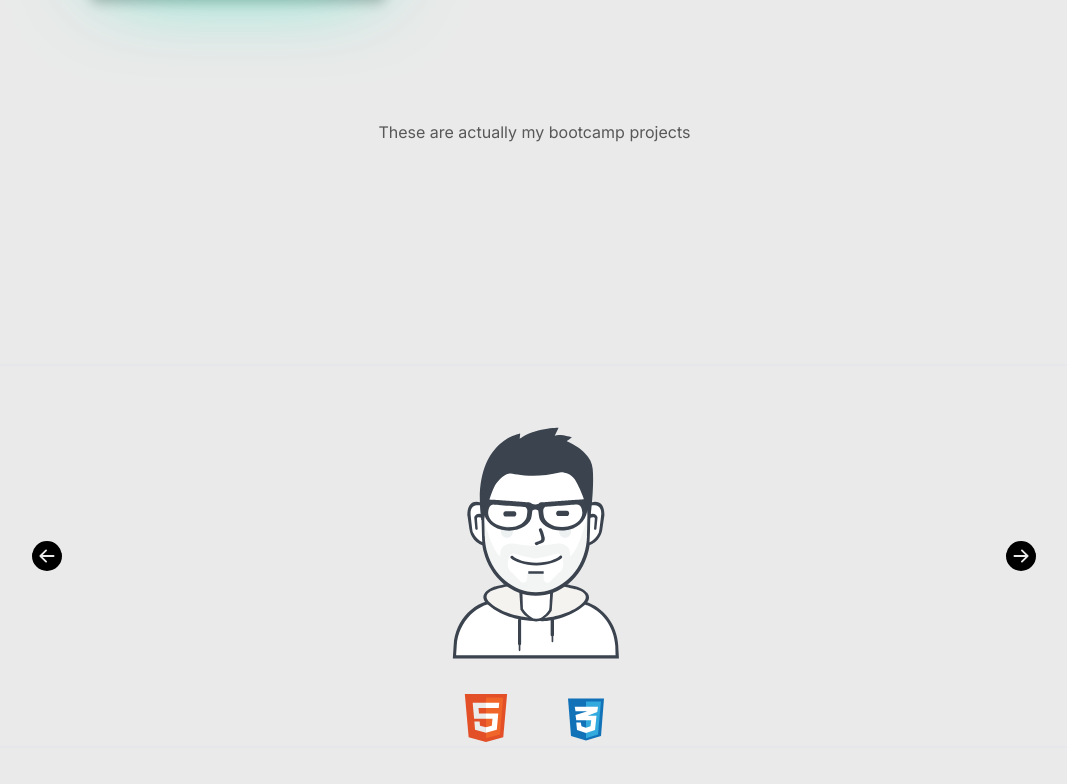
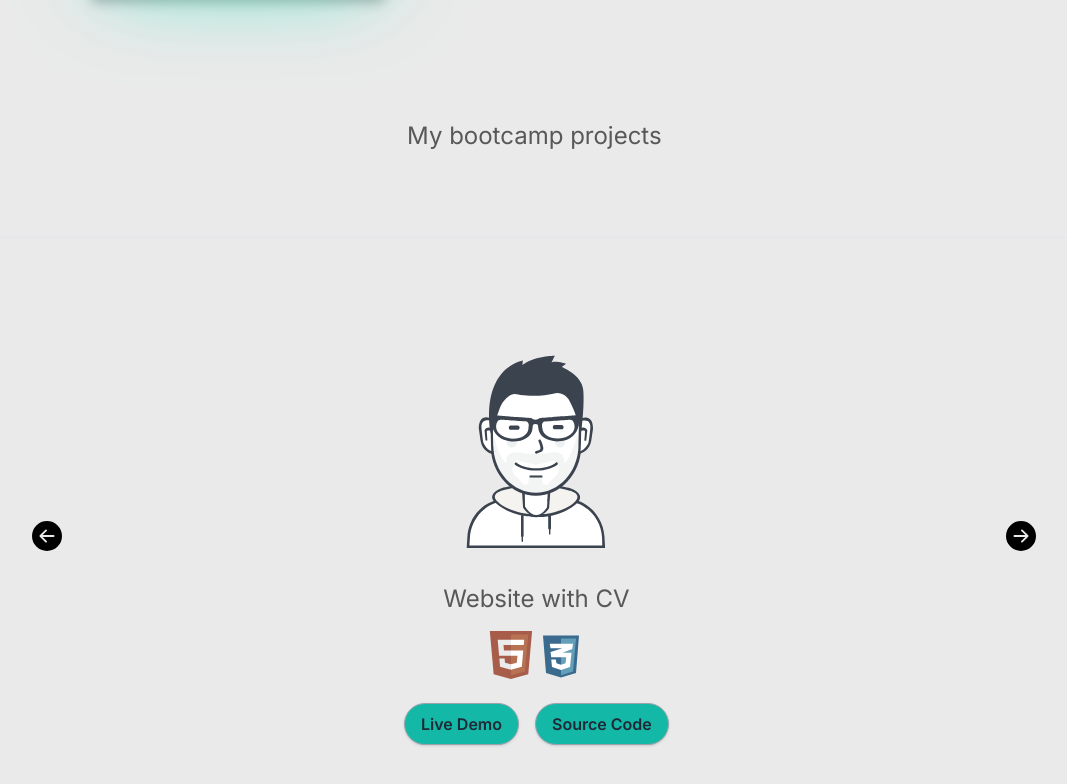
Before and after one commit to bLuEsKy140506/mywebsiteportfolio, a Next.js app: page / in a window 1280 px wide. Shown: the part 1480-2264 px from the top of the page, without its empty margins (176-1243 px from the left). Built offline with nearby package versions, Linux system fonts and the light colour scheme.

Commit message:
continuining code for project carousel---11.12.23

```diff
--- a/app/globals.css
+++ b/app/globals.css
@@ -92,7 +92,6 @@ body {
   flex-direction: column;
   align-items: center;
   justify-content: center;
-  gap: 3rem;
 }
 
 .project-icon-container {
--- a/app/page.jsx
+++ b/app/page.jsx
@@ -52,8 +52,8 @@ export default function Home() {
         </div>
       </section>
       <section id="projects">
-        <p>These are actually my bootcamp projects</p>
-        <div className="flex justify-center items-center w-[100%] m-auto">
+        <p className="text-center text-2xl">My bootcamp projects</p>
+        <div className="flex justify-center items-center w-[100%] m-auto h-3/4">
           <Carousel />
         </div>
         {/*
--- a/components/carousel.component.js
+++ b/components/carousel.component.js
@@ -47,37 +47,51 @@ export default function Carousel() {
   let slides = [
     {
       image: avatar2,
+      description: "Website with CV",
       href: "https://butlay-cv.vercel.app/",
+      gitHub: "https://github.com/bLuEsKy140506/Butlay-CV",
       tech: [html, css],
     },
     {
       image: jslogic,
+      description: "Practicing Logic using Javascript",
       href: "https://codesandbox.io/s/individual-project-assignment-2-nk7r3c?file=/src/index.mjs",
+      gitHub: "https://github.com/bLuEsKy140506/Javascript_logic_IPA2",
       tech: [js],
     },
     {
       image: newsblog,
+      description: "News Blog Website",
       href: "https://ipa-news-blog-butlay.vercel.app/",
+      gitHub: "https://github.com/bLuEsKy140506/IPA-NewsBlog-Butlay",
       tech: [html, css, sass, js],
     },
     {
       image: blogreact,
+      description: "Adaptive Blog Website",
       href: "https://ipa-react-news-blog-butlay.vercel.app/",
+      gitHub: "https://github.com/bLuEsKy140506/IPA-ReactNewsBlog-Butlay",
       tech: [html, css, js, react_icon],
     },
     {
       image: todolist,
+      description: "TodoList App",
       href: "https://todoappbyearl.vercel.app/",
+      gitHub: "https://github.com/bLuEsKy140506/IPA-ToDoApp-Butlay",
       tech: [html, css, js, react_icon, redux, api, materialUI],
     },
     {
       image: beer,
+      description: "Brewery Finder App",
       href: "https://brewery-finder-by-earl.vercel.app/",
+      gitHub: "https://github.com/bLuEsKy140506/IPA-Brewery-Finder-by-eArL",
       tech: [html, css, js, react_icon, redux, api, googleMap],
     },
     {
       image: onlineshop,
+      description: "Online Shop App",
       href: "https://onlineshopbyearl-bluesky140506.vercel.app/",
+      gitHub: "https://github.com/bLuEsKy140506/onlineShopbyeArL",
       tech: [
         html,
         css,
@@ -93,42 +107,55 @@ export default function Carousel() {
   ];
 
   return (
-    <div className="overflow-hidden relative border-solid border-2 z-0 w-auto h-96">
-      <div className="flex h-96 m-auto">
+    <div className="overflow-hidden relative border-solid border-2 w-auto h-full">
+      <div className="flex h-full m-auto">
         {slides.map((s) => (
           <div
             key={s.href}
             className="flex transition ease-out duration-80 justify-center items-center "
             style={{
               transform: `translateX(-${current * 100}%)`,
+              zIndex: "39",
             }}
           >
-            <Link
-              href={s.href}
-              target="_blank"
-              className="items-icon flex flex-col justify-center items-center "
-            >
+            <div className="items-icon flex flex-col justify-center items-center">
+              <Link href={s.href} target="_blank">
                 <Image
                   src={s.image}
                   alt="images"
                   width={100}
                   height={100}
-                className="h-72 w-auto mb-8"
+                  className="h-60 w-auto mb-8"
                 />
+              </Link>
               <div>
-                <figure className="flex w-auto h-12 justify-center">
+                <p className="text-center text-2xl mb-4">{s.description}</p>
+                <figure className="flex justify-center h-12 mb-6">
                   {s.tech.map((item) => (
                     <Image
                       key={item}
                       src={item}
-                      alt="images"
-                      width={100}
-                      height={100}
+                      alt={`tech-images-${s.description}`}
+                      width={50}
+                      height={50}
+                      className="grayscale-[50%]"
                     />
                   ))}
                 </figure>
+                <p className="flex justify-center gap-4 mb-4">
+                  <Link href={s.href} target="_blank">
+                    <button className="z-50 bg-teal-500 hover:bg-teal-300 text-gray-800 font-semibold py-2 px-4 border border-gray-400 hover:border-white rounded-full shadow ">
+                      Live Demo
+                    </button>
+                  </Link>
+                  <Link href={s.gitHub} target="_blank">
+                    <button className="z-50 bg-teal-500 hover:bg-teal-300 text-gray-800 font-semibold py-2 px-4 border border-gray-400 hover:border-white rounded-full shadow">
+                      Source Code
+                    </button>
+                  </Link>
+                </p>
               </div>
-            </Link>
+            </div>
           </div>
         ))}
         ;
```
Lines whose indentation alone changed are shown as unchanged.
